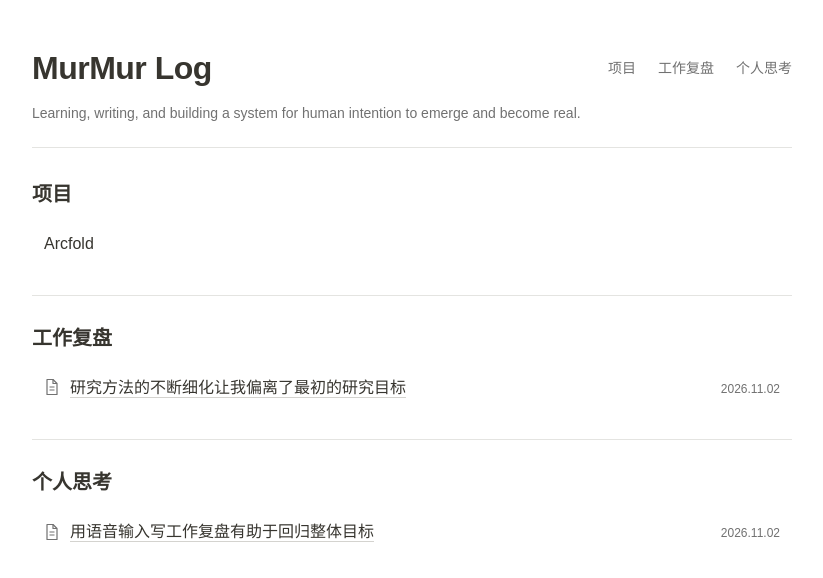
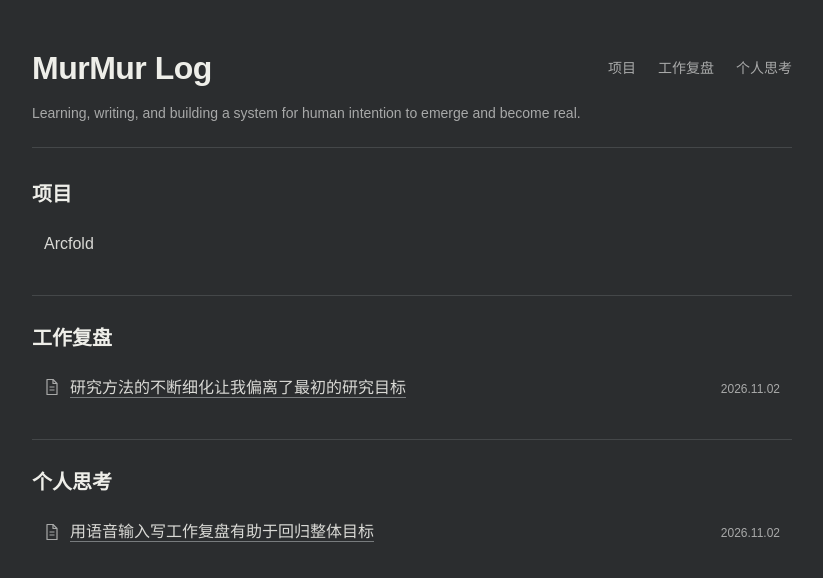
Before and after one commit to murmurwang/murmur-log, a Next.js app: page / in a window 1280 px wide. Shown: the top 578 px of the page, without its empty margins (228-1051 px from the left). Built offline with nearby package versions, Linux system fonts and the light colour scheme.

Commit message:
Use a softer graphite palette with clear reading contrast

```diff
--- a/app/globals.css
+++ b/app/globals.css
@@ -1,11 +1,14 @@
 @import "tailwindcss";
 
 :root {
-  color-scheme: light;
-  --paper: #ffffff;
-  --ink: #37352f;
-  --muted: #717171;
-  --rule: #e4e4e1;
+  color-scheme: dark;
+  --paper: #2b2d2f;
+  --ink: #d9d9d5;
+  --heading: #eeeee9;
+  --muted: #a8a9a9;
+  --rule: #444749;
+  --hover: #35383a;
+  --link-rule: #777b7d;
 }
 
 * { box-sizing: border-box; }
@@ -19,6 +22,8 @@ body {
 }
 a { color: inherit; text-decoration: none; }
 a:hover { text-decoration: underline; text-underline-offset: 4px; }
+::selection { background: #555b60; color: var(--heading); }
+.site-title, .wordmark, .stream-heading h2, .post-header h1 { color: var(--heading); }
 a:focus-visible { outline: 2px solid var(--ink); outline-offset: 5px; }
 .shell { width: min(760px, calc(100% - 40px)); margin-inline: auto; }
 .site-header { padding: 32px 0 20px; display: flex; align-items: center; justify-content: space-between; gap: 24px; border-bottom: 1px solid var(--rule); }
@@ -41,9 +46,9 @@ nav a[aria-current="page"] { color: var(--ink); text-decoration: underline; text
 .stream-row { padding: 10px 12px; display: flex; align-items: baseline; justify-content: space-between; gap: 24px; font-size: 16px; line-height: 1.7; border-radius: 3px; }
 .stream-row strong { font-weight: 400; }
 .article-title { display: flex; align-items: baseline; gap: 10px; min-width: 0; }
-.article-title > span { text-decoration: underline; text-decoration-color: #d4d3cf; text-underline-offset: 4px; }
+.article-title > span { text-decoration: underline; text-decoration-color: var(--link-rule); text-underline-offset: 4px; }
 .article-icon { flex-shrink: 0; align-self: center; color: var(--muted); }
-.stream-row[href]:hover { background: #f5f5f4; text-decoration: none; }
+.stream-row[href]:hover { background: var(--hover); text-decoration: none; }
 .stream-row[href]:hover .article-title > span { text-decoration-color: var(--ink); }
 .post-date { flex-shrink: 0; color: var(--muted); font-size: 12px; font-variant-numeric: tabular-nums; }
 .post { padding-bottom: 64px; }
```
Also changed, not shown: 1 other file (tests, documents, lock files or other folders).
